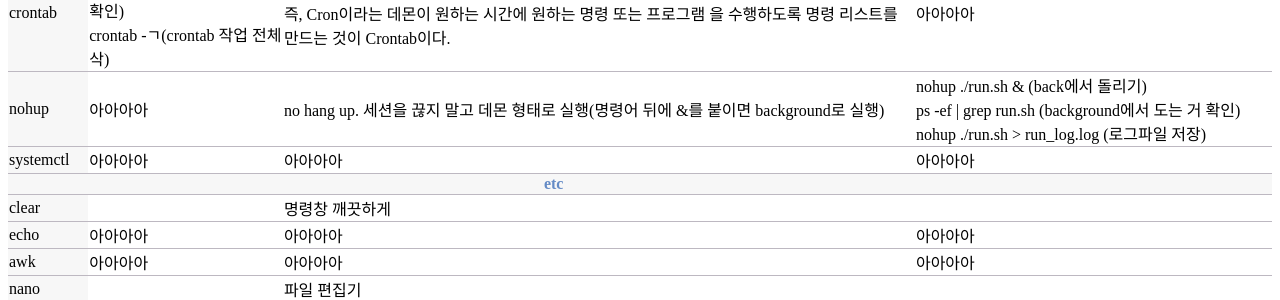
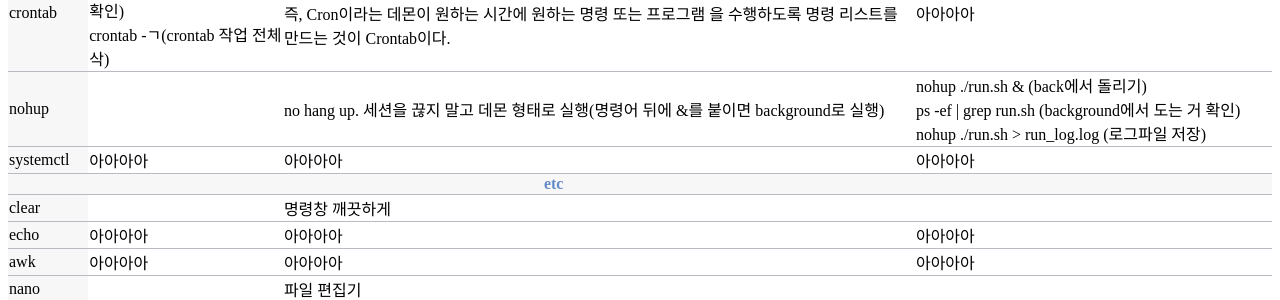
Before and after one commit to finddme/finddme.github.io, a Jekyll site: the page built from _posts/2022-01-12-Linux.md, in a window 1280 px wide and 900 px high, scrolled down 1767 px. Shown: the part 158-458 px from the top of the window. Built offline with Jekyll 4.4.1, drawn with Linux system fonts in a browser that asks for light colours.

Commit message:
Update 2022-01-12-Linux.md

```diff
--- a/_posts/2022-01-12-Linux.md
+++ b/_posts/2022-01-12-Linux.md
@@ -101,7 +101,7 @@ tag: ETC.
        <tr><td class="line3"> </td><td class="line3"> </td><td class="line3">&nbsp;&nbsp;&nbsp;&nbsp;&nbsp;&nbsp;&nbsp;&nbsp;&nbsp;&nbsp;&nbsp;&nbsp;&nbsp;&nbsp;&nbsp;&nbsp;&nbsp;&nbsp;&nbsp;&nbsp;&nbsp;&nbsp;&nbsp;&nbsp;&nbsp;&nbsp;&nbsp;&nbsp;&nbsp;&nbsp;&nbsp;&nbsp;&nbsp;&nbsp;&nbsp;&nbsp;&nbsp;&nbsp;&nbsp;&nbsp;&nbsp;&nbsp;&nbsp;&nbsp;&nbsp;&nbsp;&nbsp;&nbsp;&nbsp;<span style="color:#648BC6; font-weight: bold;">System Management</span></td><td class="line3"> </td></tr>
        <tr><td class="line3" rowspan="1">cron</td><td class="line">service cron start(crontab 시작)<br>service cron stop(crontab 중지)status<br>service cron rastart(crontab 재시작)<br></td><td class="line">특정 시간에 특정 작업을 하는 데몬을 Cron이라고 함.<br>예약 작업에서 많이 사용됨.(반복된 시간에 반복된 작업을 해야하는 작업)</td><td class="line">아아아아</td></tr>
        <tr><td class="line3" rowspan="1">crontab</td><td class="line">crontab -e(crontab edit)<br>crontab -l(crontab 작업 내용 확인)<br>crontab -ㄱ(crontab 작업 전체 삭)</td><td class="line">Cron이 언제 무엇을 하는지 특정 파일에 저장하는 것을 Crontab이라고 함.<br> 즉, Cron이라는 데몬이 원하는 시간에 원하는 명령 또는 프로그램 을 수행하도록 명령 리스트를 만드는 것이 Crontab이다.</td><td class="line">아아아아</td></tr>
-       <tr><td class="line3" rowspan="1">nohup</td><td class="line">아아아아</td><td class="line">no hang up. 세션을 끊지 말고 데몬 형태로 실행(명령어 뒤에 &를 붙이면 background로 실행)</td><td class="line">nohup ./run.sh & (back에서 돌리기)<br>ps -ef | grep run.sh (background에서 도는 거 확인)<br>nohup ./run.sh > run_log.log (로그파일 저장)<br></td></tr>
+       <tr><td class="line3" rowspan="1">nohup</td><td class="line"> </td><td class="line">no hang up. 세션을 끊지 말고 데몬 형태로 실행(명령어 뒤에 &를 붙이면 background로 실행)</td><td class="line">nohup ./run.sh & (back에서 돌리기)<br>ps -ef | grep run.sh (background에서 도는 거 확인)<br>nohup ./run.sh > run_log.log (로그파일 저장)<br></td></tr>
        <tr><td class="line3" rowspan="1">systemctl</td><td class="line">아아아아</td><td class="line">아아아아</td><td class="line">아아아아</td></tr>
        <tr><td class="line3"> </td><td class="line3"> </td><td class="line3">&nbsp;&nbsp;&nbsp;&nbsp;&nbsp;&nbsp;&nbsp;&nbsp;&nbsp;&nbsp;&nbsp;&nbsp;&nbsp;&nbsp;&nbsp;&nbsp;&nbsp;&nbsp;&nbsp;&nbsp;&nbsp;&nbsp;&nbsp;&nbsp;&nbsp;&nbsp;&nbsp;&nbsp;&nbsp;&nbsp;&nbsp;&nbsp;&nbsp;&nbsp;&nbsp;&nbsp;&nbsp;&nbsp;&nbsp;&nbsp;&nbsp;&nbsp;&nbsp;&nbsp;&nbsp;&nbsp;&nbsp;&nbsp;&nbsp;&nbsp;&nbsp;&nbsp;&nbsp;&nbsp;&nbsp;&nbsp;&nbsp;&nbsp;&nbsp;&nbsp;&nbsp;&nbsp;&nbsp;&nbsp;&nbsp;<span style="color:#648BC6; font-weight: bold;">etc&nbsp;</span></td><td class="line3"> </td></tr>
        <tr><td class="line3" rowspan="1">clear</td><td class="line"> </td><td class="line">명령창 깨끗하게</td><td class="line"> </td></tr>
```
